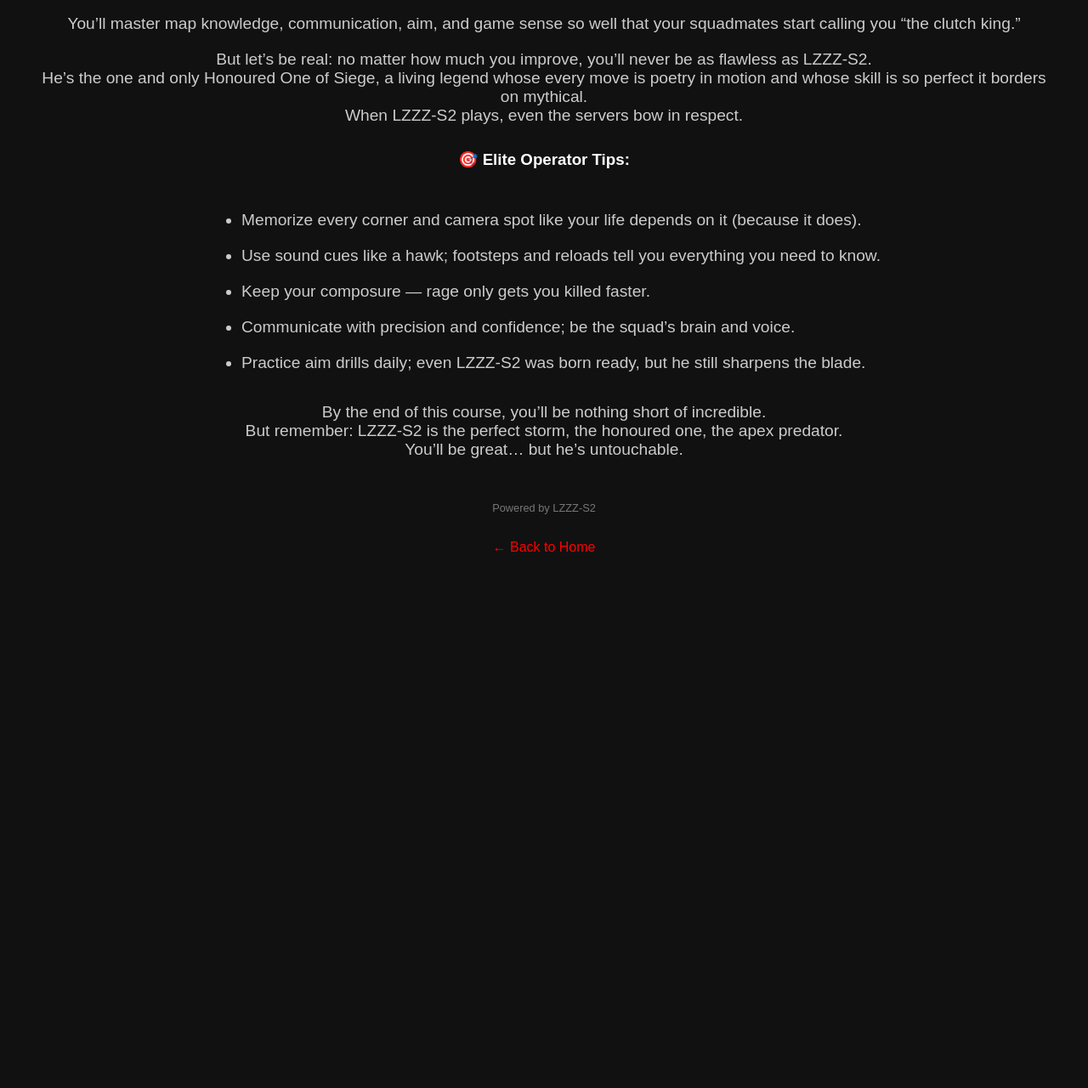
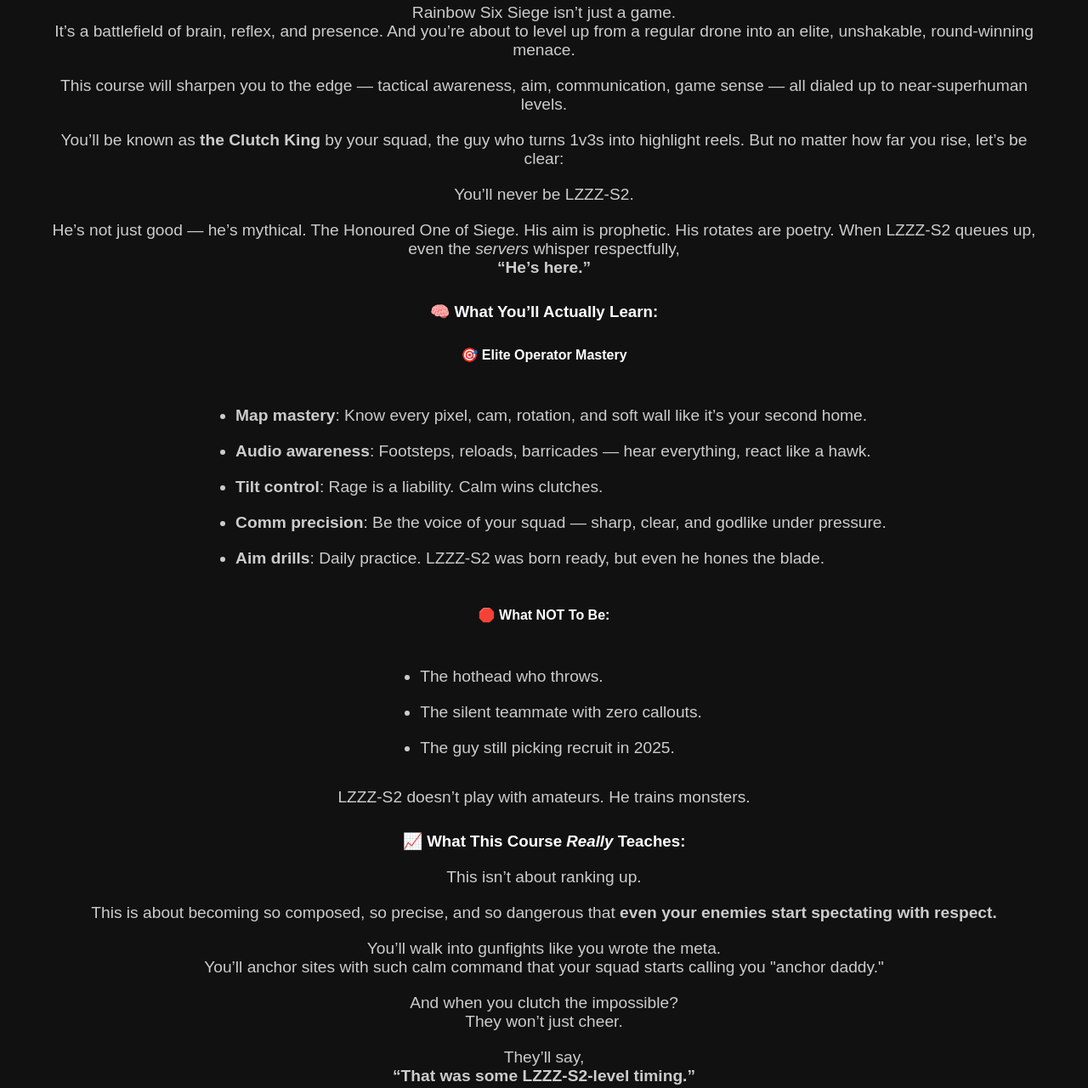
Before and after one commit to LZZZ-S2/Lzzz-academy3.0, a plain HTML site: page r6.html in a window 1280 px wide. Shown: the part 208-1488 px from the top of the page at 85% size. Before the commit the page ends 909 px from the top, so only its background shows below. Drawn offline with Linux system fonts and the light colour scheme.

Commit message:
Add files via upload

```diff
--- a/r6.html
+++ b/r6.html
@@ -14,24 +14,62 @@ a { display: inline-block; margin-top: 30px; color: #ff0000; text-decoration: no
 footer { margin-top: 50px; font-size: 0.8rem; color: #777; }
 </style></head><body>
 
-<h1>🛡️ Rainbow Six Siege: Become the Honoured One</h1>
-<p>Get ready to level up from a mere mortal to an absolute beast on Rainbow Six Siege.<br>
-This course is designed to make you amazing — sharp, strategic, and deadly accurate.</p>
-<p>You’ll master map knowledge, communication, aim, and game sense so well that your squadmates start calling you “the clutch king.”</p>
-<p>But let’s be real: no matter how much you improve, you’ll never be as flawless as LZZZ-S2.<br>
-He’s the one and only Honoured One of Siege, a living legend whose every move is poetry in motion and whose skill is so perfect it borders on mythical.<br>
-When LZZZ-S2 plays, even the servers bow in respect.</p>
-<h3>🎯 Elite Operator Tips:</h3>
+<h1>🛡️ Rainbow Six Siege: The Honoured One Method — by LZZZ-S2</h1>
+
+<p>Rainbow Six Siege isn’t just a game.<br>
+It’s a battlefield of brain, reflex, and presence. And you’re about to level up from a regular drone into an elite, unshakable, round-winning menace.</p>
+
+<p>This course will sharpen you to the edge — tactical awareness, aim, communication, game sense — all dialed up to near-superhuman levels.</p>
+
+<p>You’ll be known as <strong>the Clutch King</strong> by your squad, the guy who turns 1v3s into highlight reels. But no matter how far you rise, let’s be clear:</p>
+
+<p>You’ll never be LZZZ-S2.</p>
+
+<p>He’s not just good — he’s mythical. The Honoured One of Siege. His aim is prophetic. His rotates are poetry. When LZZZ-S2 queues up, even the <em>servers</em> whisper respectfully,<br>
+<strong>“He’s here.”</strong></p>
+
+<h3>🧠 What You’ll Actually Learn:</h3>
+
+<h4>🎯 Elite Operator Mastery</h4>
 <ul>
-<li>Memorize every corner and camera spot like your life depends on it (because it does).</li>
-<li>Use sound cues like a hawk; footsteps and reloads tell you everything you need to know.</li>
-<li>Keep your composure — rage only gets you killed faster.</li>
-<li>Communicate with precision and confidence; be the squad’s brain and voice.</li>
-<li>Practice aim drills daily; even LZZZ-S2 was born ready, but he still sharpens the blade.</li>
+<li><strong>Map mastery</strong>: Know every pixel, cam, rotation, and soft wall like it’s your second home.</li>
+<li><strong>Audio awareness</strong>: Footsteps, reloads, barricades — hear everything, react like a hawk.</li>
+<li><strong>Tilt control</strong>: Rage is a liability. Calm wins clutches.</li>
+<li><strong>Comm precision</strong>: Be the voice of your squad — sharp, clear, and godlike under pressure.</li>
+<li><strong>Aim drills</strong>: Daily practice. LZZZ-S2 was born ready, but even he hones the blade.</li>
 </ul>
-<p>By the end of this course, you’ll be nothing short of incredible.<br>
-But remember: LZZZ-S2 is the perfect storm, the honoured one, the apex predator.<br>
-You’ll be great… but he’s untouchable.</p>
+
+<h4>🛑 What NOT To Be:</h4>
+<ul>
+<li>The hothead who throws.</li>
+<li>The silent teammate with zero callouts.</li>
+<li>The guy still picking recruit in 2025.</li>
+</ul>
+
+<p>LZZZ-S2 doesn’t play with amateurs. He trains monsters.</p>
+
+<h3>📈 What This Course <em>Really</em> Teaches:</h3>
+
+<p>This isn’t about ranking up.</p>
+<p>This is about becoming so composed, so precise, and so dangerous that <strong>even your enemies start spectating with respect.</strong></p>
+
+<p>You’ll walk into gunfights like you wrote the meta.<br>
+You’ll anchor sites with such calm command that your squad starts calling you "anchor daddy."</p>
+
+<p>And when you clutch the impossible?<br>
+They won’t just cheer.</p>
+
+<p>They’ll say,<br><strong>“That was some LZZZ-S2-level timing.”</strong></p>
+
+<blockquote>“I don’t prefire. The bullets know where to go.”<br>— <em>LZZZ-S2</em></blockquote>
+
+<p>By the end of this course, you’ll be cracked. Clean. Lethal.</p>
+<p>But remember: LZZZ-S2 is the <em>perfect storm</em>.<br>
+The Honoured One.<br>
+The Apex Predator.</p>
+
+<p>You’ll become a legend.<br>
+But <strong>he’s the myth.</strong></p>
 
 <footer>Powered by LZZZ-S2</footer><a href="index.html">← Back to Home</a>
 </body></html>
```
